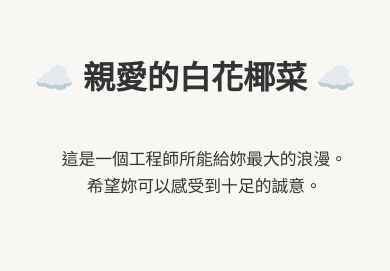
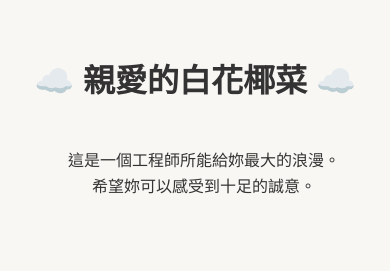
Before and after one commit to jetaime520/10000, a plain HTML site: page index.html in a window 390 px wide. Shown: the part 1080-1351 px from the top of the page. Drawn offline with Linux system fonts and the light colour scheme.

Commit message:
Update index.html

```diff
--- a/index.html
+++ b/index.html
@@ -116,7 +116,7 @@
     }
 	@media (max-width: 480px) {
 	  .text {
-		font-size: 1.05rem;
+		font-size: 1rem;
 	  }
 	}
   </style>
```
